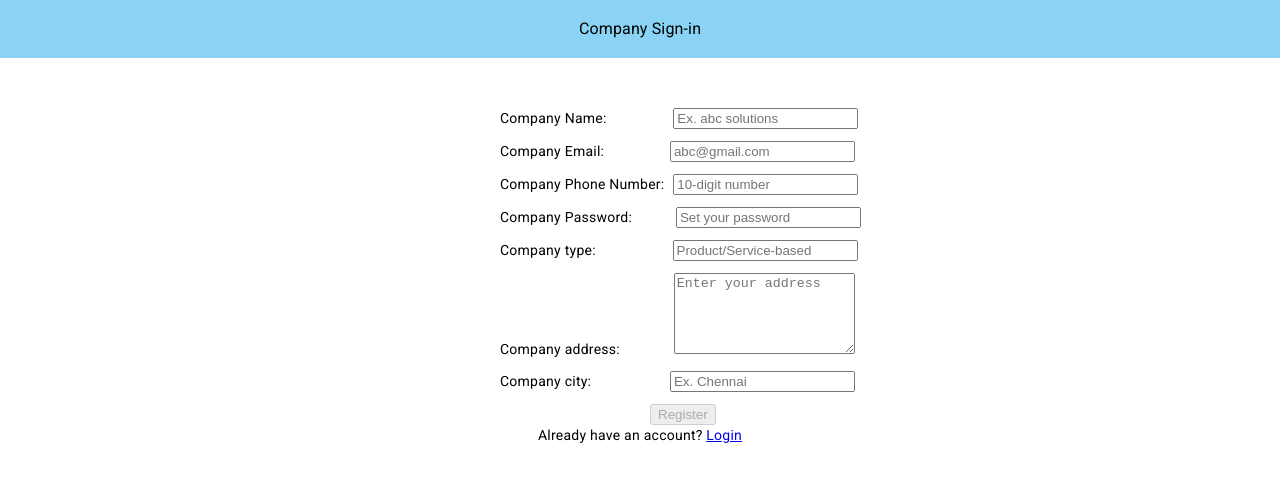
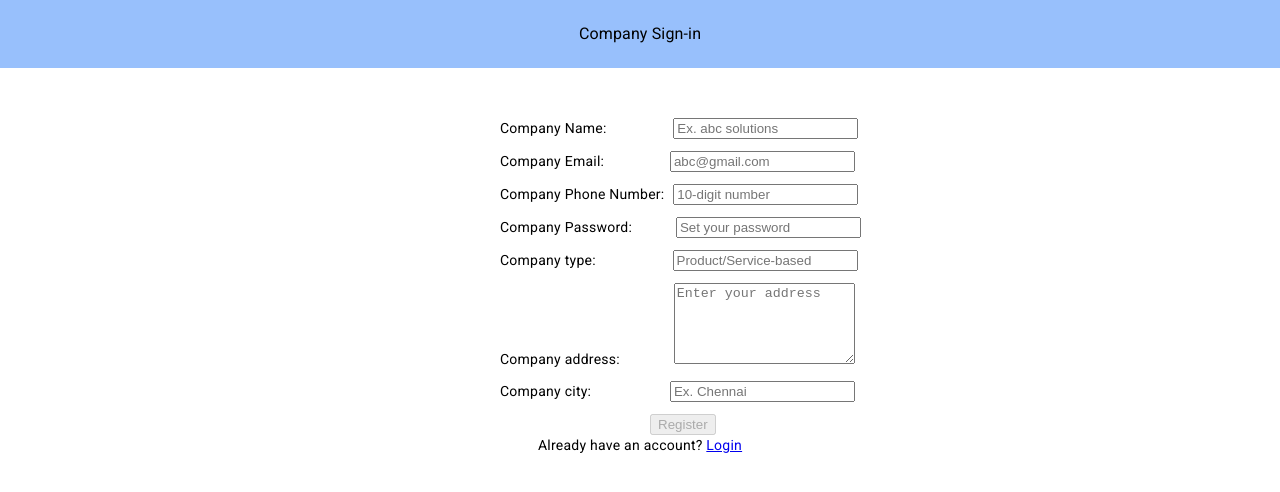
Before and after one commit to Hemapriyakb2002/JobSearch_FrontEnd_POC_1, an Angular app in the folder JSA/: page /register in a window 1280 px wide. Shown: the top 492 px of the page. Built offline with nearby package versions, Linux system fonts and the light colour scheme.

Commit message:
23/03/23

```diff
--- a/JSA/src/app/company-reg/company-jobpost/company-jobpost.component.html
+++ b/JSA/src/app/company-reg/company-jobpost/company-jobpost.component.html
@@ -12,10 +12,10 @@
         <p class="role">Job role:
             <input ngModel #role="ngModel" pattern="[a-z A-z 0-9]+$" name="job_role" id="role" type="role" class="role1" placeholder="Ex. Software Developer" required>
             <br>
-            <span *ngIf="role.invalid && role.touched && role.dirty" style="color:red ;" class="name-error">Please enter a valid Mail id</span>
+            <span *ngIf="role.invalid && role.touched && role.dirty" style="color:red ;" class="name-error">Please enter a valid input</span>
         </p>
         <p class="desc">Job Description:
-            <textarea ngModel class="desc1" name="job_description" id="desc" cols="20" rows="5" maxlength="100" placeholder="Type Job Description" required></textarea>
+            <textarea ngModel class="desc1" name="job_description" id="desc" cols="20" rows="5" maxlength="500" placeholder="Type Job Description" required></textarea>
         </p>
 
         <br>
--- a/JSA/src/app/company-reg/company-login/company-login.component.css
+++ b/JSA/src/app/company-reg/company-login/company-login.component.css
@@ -1,8 +1,8 @@
 h3{
     text-align: center;
-    background-color: rgb(138, 211, 245);
+    background-color: rgb(138, 188, 245);
     margin-top:0px;
-    padding: 15px ;
+    padding: 20px ;
 }
 body{
     margin-top: 50px;
--- a/JSA/src/app/company-reg/company-login/company-login.component.html
+++ b/JSA/src/app/company-reg/company-login/company-login.component.html
@@ -12,7 +12,7 @@
             <span *ngIf="email.invalid && email.touched && email.dirty" style="color:red ;" class="name-error">Please enter a valid Mail id</span>
         </p>
         <p class="password">Company Password:
-            <input ngModel #password1="ngModel" name="company_password" id="password" type="numbers" class="password1" placeholder="Enter password" required>
+            <input ngModel #password1="ngModel" name="company_password" id="password" type="password" class="password1" placeholder="Enter password" required>
             <br>
             <span *ngIf="password1.invalid && password1.touched && password1.dirty" style="color:red ;" class="name-error">Must contain at least one number and one uppercase and lowercase letter, and at least 8 or more characters</span>
         </p>
--- a/JSA/src/app/company-reg/company-reg.component.css
+++ b/JSA/src/app/company-reg/company-reg.component.css
@@ -1,8 +1,8 @@
 h3{
     text-align: center;
-    background-color: rgb(138, 211, 245);
+    background-color: rgb(152, 192, 252);
     margin:0px;
-    padding: 15px ;
+    padding: 20px ;
 }
 body{
     margin-top: 50px;
--- a/JSA/src/app/filter.pipe.ts
+++ b/JSA/src/app/filter.pipe.ts
@@ -1,13 +1,16 @@
+import { HttpClient } from '@angular/common/http';
 import { Pipe, PipeTransform } from '@angular/core';
+import { HomepageComponent } from './homepage/homepage.component';
+import { HttpclientService } from './httpclient.service';
 
 @Pipe({
   name: 'filter'
 })
 export class FilterPipe implements PipeTransform {
-
+  constructor(public service:HomepageComponent){}
   transform(value: any, searchText:string) {
-    if(value.length === 0 || searchText===''){
-      return value;
+    if(value.length == 0 || searchText==''){
+      this.service.ngOnInit();
     }
     const users = [];
     for(const user of value){
--- a/JSA/src/app/homepage/homepage.component.html
+++ b/JSA/src/app/homepage/homepage.component.html
@@ -15,7 +15,7 @@
         <mat-card *ngFor="let comp of pageslice | filter:searchText">
             <!-- <div *ngIf="searchText==='' || comp.company_name.includes(searchText) || comp.company_city.includes(searchText) || comp.job_role.includes(searchText) || comp.company_type.includes(searchText)"> -->
             <mat-card-header>
-              <mat-card-title>{{comp.company_name}}</mat-card-title>
+              <mat-card-title>{{comp.company_name | uppercase}}</mat-card-title>
               <mat-card-subtitle>Role: {{comp.job_role}}</mat-card-subtitle>
               <mat-card-content>Job Description: {{comp.job_description}}</mat-card-content>
               <mat-card-content>Type: {{comp.company_type}}</mat-card-content>&nbsp;
--- a/JSA/src/app/homepage/homepage.component.ts
+++ b/JSA/src/app/homepage/homepage.component.ts
@@ -11,16 +11,18 @@ export class HomepageComponent {
   companyList:any[]=[];
   searchText:string='';
   todayDate=new Date().toDateString();
-  pageslice = this.companyList.slice(0,5);  //second executes
+  pageslice:any;  //second executes
 
   constructor(public service:HttpclientService){
     this.companyList=[];
+    this.service.jobSearch().subscribe((res)=>{
+      this.companyList=res;
+    });
   }
 
   ngOnInit():void{
-    this.service.jobSearch().subscribe((res)=>{
-      this.companyList=res;
-    });
+    // const mockPageEvent: PageEvent = { pageIndex: 0, pageSize: 5, length: this.companyList.length };
+    // setTimeout(() => this.onPageChange(mockPageEvent), 0);
   }
 
   onPageChange(event: PageEvent) {
--- a/JSA/src/app/reg/reg.component.css
+++ b/JSA/src/app/reg/reg.component.css
@@ -1,8 +1,8 @@
 h3{
     text-align: center;
-    background-color: rgb(138, 211, 245);
+    background-color: rgb(138, 193, 245);
     margin-top:0px;
-    padding: 15px ;
+    padding: 20px ;
 }
 body{
     margin-top: 50px;
--- a/JSA/src/app/reg/reg.component.html
+++ b/JSA/src/app/reg/reg.component.html
@@ -16,7 +16,7 @@
             <span *ngIf="email.invalid && email.touched && email.dirty" style="color:red ;" class="name-error">Please enter a valid Mail id</span>
         </p>
         <p class="phone-no">Candidate Phone Number:
-            <input ngModel #phoneno1="ngModel" pattern="[0-9]{10}" name="candidate_phone" id="phone-no" type="numbers" class="phone-no1" placeholder="99999-99999" required>
+            <input ngModel #phoneno1="ngModel" pattern="[0-9]{10}" name="candidate_phone" id="phone-no" type="numbers" class="phone-no1" placeholder="Enter 10 digit number" required>
             <br>
             <span *ngIf="phoneno1.invalid && phoneno1.touched && phoneno1.dirty" style="color:red ;" class="name-error">Please enter a valid number</span>
         </p>
```
Also changed, not shown: JSA/src/app/httpclient.service.ts (+28 -4 lines).
